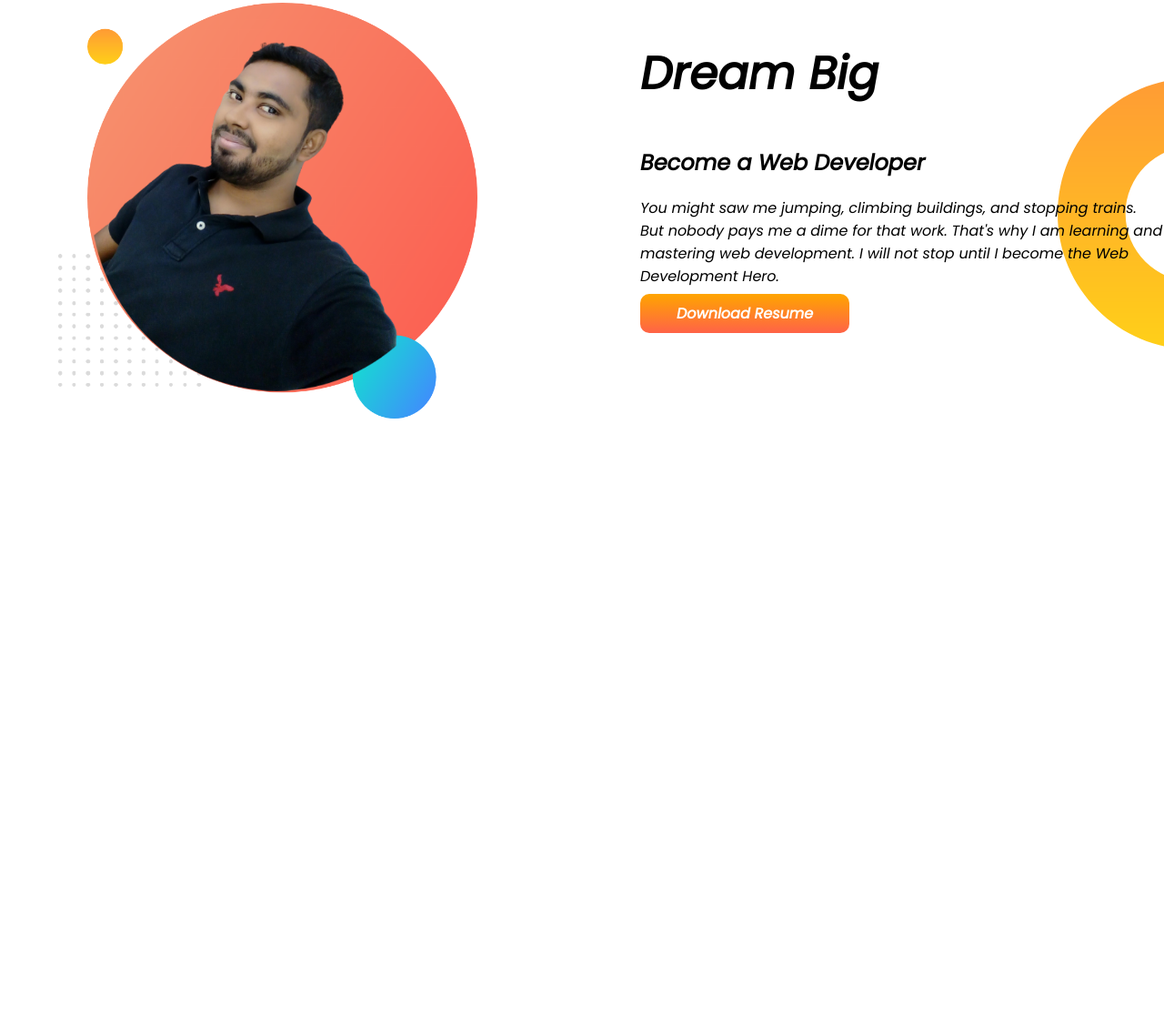
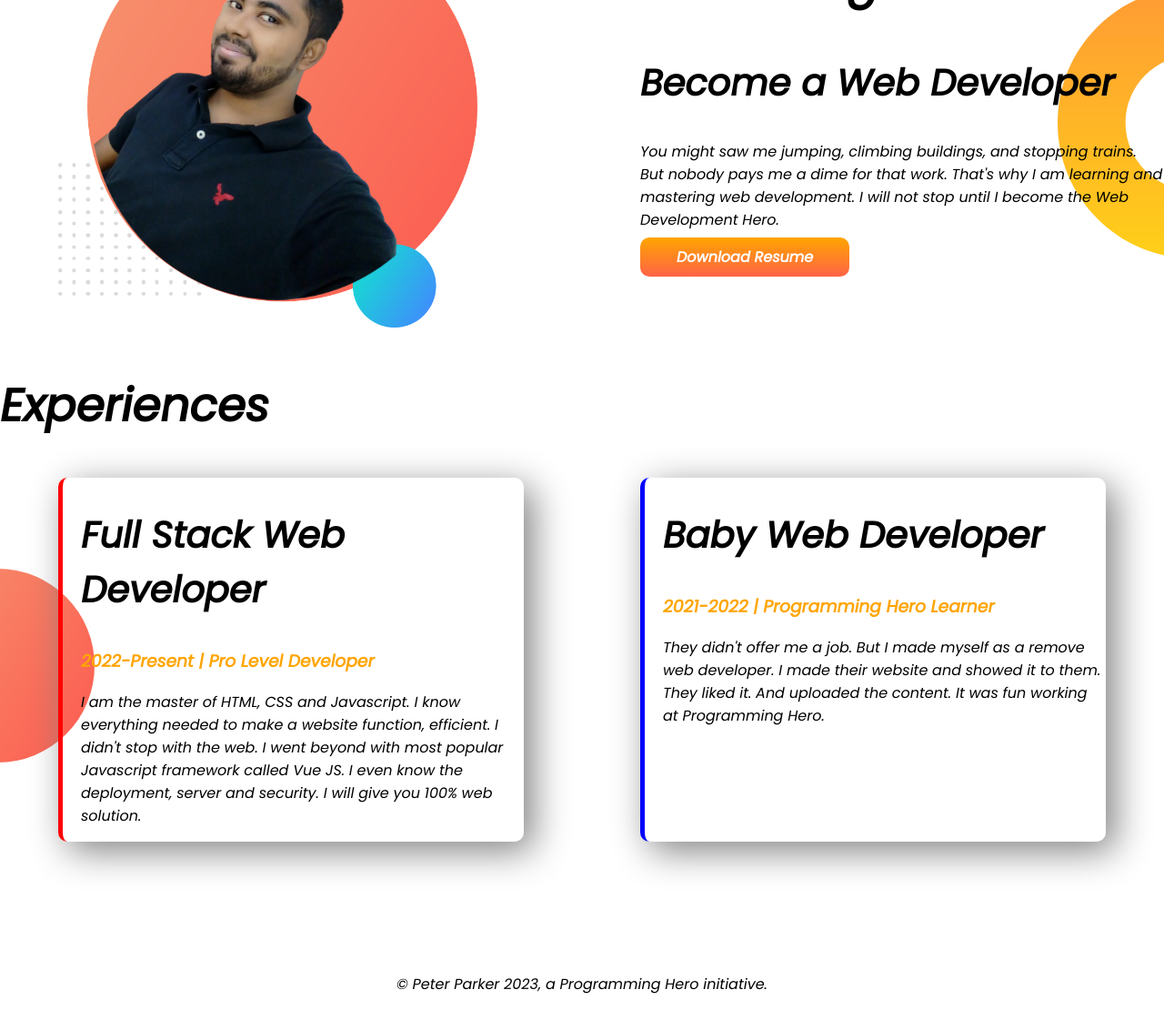
Before and after one commit to ariful012/developer-portfolio, a plain HTML site: page index.html in a window 1280 px wide. Shown: the part 647-1757 px from the top of the page at 91% size. Before the commit the page ends 1114 px from the top, so only its background shows below. Drawn offline with Linux system fonts and the light colour scheme.

Commit message:
finalsection complete added

```diff
--- a/index.html
+++ b/index.html
@@ -14,7 +14,7 @@
 </head>
 
 <body>
-    <section class="top-banner">
+    <section class="top-banner flexible-container">
         <div class="half-width">
             <h1>Welcome To</h1>
             <h1> <span class="orange-color"> Ariful Islam</span> World!</h1>
@@ -28,7 +28,7 @@
         </div>
 
     </section>
-    <section class="big-dream">
+    <section class="big-dream flexible-container">
         <div class="half-width">
             <img src="images/my-bg.png" alt="Here is Picture of Ariful Islam">
         </div>
@@ -43,6 +43,33 @@
         </div>
 
     </section>
+    <section class="experiences">
+
+        <h1>Experiences</h1>
+
+        <div class="flexible-container">
+            <div id="full-stack-developer" class="experiences-item">
+                <h2>Full Stack Web Developer</h2>
+                <h3 class="orange-color">2022-Present | Pro Level Developer</h3>
+                <p>I am the master of HTML, CSS and Javascript. I know everything needed to make a website function,
+                    efficient. I didn't stop with the web. I went beyond with most popular Javascript framework called
+                    Vue JS. I even know the deployment, server and security. I will give you 100% web solution.</p>
+            </div>
+
+            <div id="baby-web-developer" class="experiences-item">
+                <h2>Baby Web Developer</h2>
+                <h3 class="orange-color">2021-2022 | Programming Hero Learner</h3>
+                <p>They didn't offer me a job. But I made myself as a remove web developer. I made their website and
+                    showed it to them. They liked it. And uploaded the content. It was fun working at Programming Hero.
+                </p>
+            </div>
+        </div>
+
+    </section>
 </body>
 
+<footer>
+    <p>© Peter Parker 2023, a Programming Hero initiative.</p>
+</footer>
+
 </html>
--- a/style.css
+++ b/style.css
@@ -7,14 +7,17 @@ h1 {
     font-size: 50px;
 }
 
+h2 {
+    font-size: 40px;
+}
+
 .orange-color {
     color: orange;
 }
 
-section {
+.flexible-container {
     display: flex;
-    margin-top:
-        100px;
+
 }
 
 .half-width {
@@ -45,4 +48,33 @@ section {
     background-image: url(images/dream-bg.png);
     background-repeat: no-repeat;
     background-position: right;
+    margin-top: 100px;
 }
+
+.experiences {
+    background-image: url(images/exp-bg.png);
+    background-repeat: no-repeat;
+    background-position: left;
+}
+
+.experiences-item {
+    width: 40%;
+    margin-left: 5%;
+    margin-right: 5%;
+    margin-bottom: 10%;
+    padding-left: 20px;
+    border-radius: 10px;
+    box-shadow: 10px 10px 40px gray;
+}
+
+#full-stack-developer {
+    border-left: 5px solid red;
+}
+
+#baby-web-developer {
+    border-left: 5px solid blue;
+}
+
+footer p {
+    text-align: center;
+}
```
